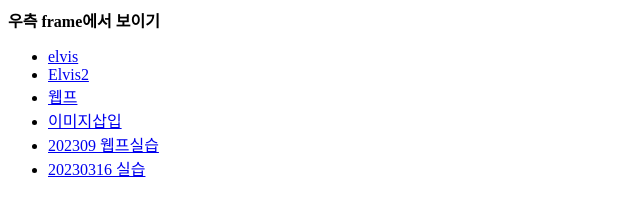
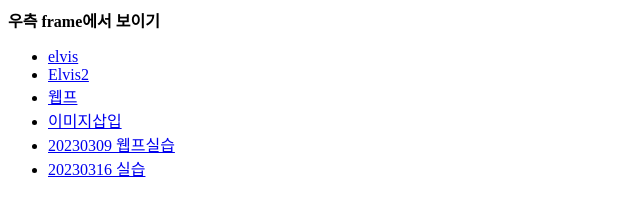
Before and after one commit to oceanjun/oceanjun.github.io, a plain HTML site: page left frame2.html in a window 1280 px wide. Shown: the full height of the page, 0-640 px from the left. Drawn offline with Linux system fonts and the light colour scheme.

Commit message:
Update left frame2.html

```diff
--- a/left frame2.html
+++ b/left frame2.html
@@ -10,5 +10,5 @@
 	<li><a href="Elvis2.html"target="right">Elvis2</a>
 	<li><a href="웹프.html"target="right">웹프</a>
 	<li><a href="이미지삽입.html"target="right">이미지삽입</a>
-         <li><a href="20230309 웹프실습.html"target="right">202309 웹프실습</a>
+         <li><a href="20230309 웹프실습.html"target="right">20230309 웹프실습</a>
          <li><a href="20230316 실습.html"target="right">20230316 실습</a>
```
